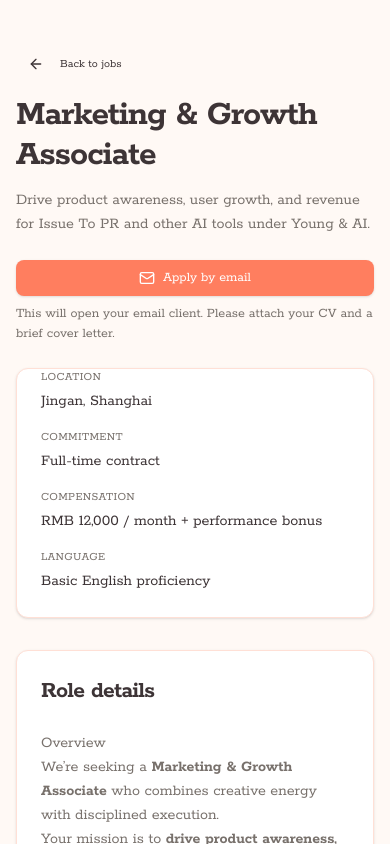
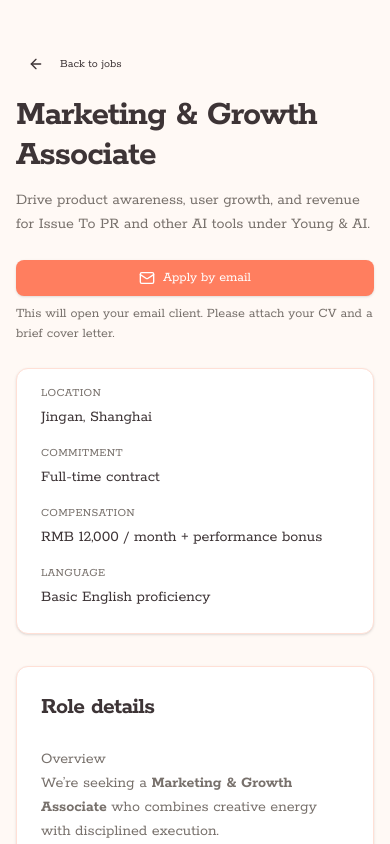
Before and after one commit to youngchingjui/young-and-ai, a Next.js app: page /jobs/marketing-growth-associate in a window 390 px wide. Shown: the top 844 px of the page. Built offline with nearby package versions, Linux system fonts and the light colour scheme.

Commit message:
jobs: add top padding to meta CardContent on mobile to provide space from card top

```diff
--- a/app/jobs/[id]/page.tsx
+++ b/app/jobs/[id]/page.tsx
@@ -155,7 +155,7 @@
           {/* Meta details combined into a single card */}
           {hasMeta && (
             <Card className="mt-6">
-              <CardContent className="grid grid-cols-1 sm:grid-cols-2 lg:grid-cols-4 gap-x-8 gap-y-4">
+              <CardContent className="pt-4 sm:pt-6 grid grid-cols-1 sm:grid-cols-2 lg:grid-cols-4 gap-x-8 gap-y-4">
                 {job.location && (
                   <div>
                     <div className="text-xs uppercase tracking-wide text-muted-foreground">
```
